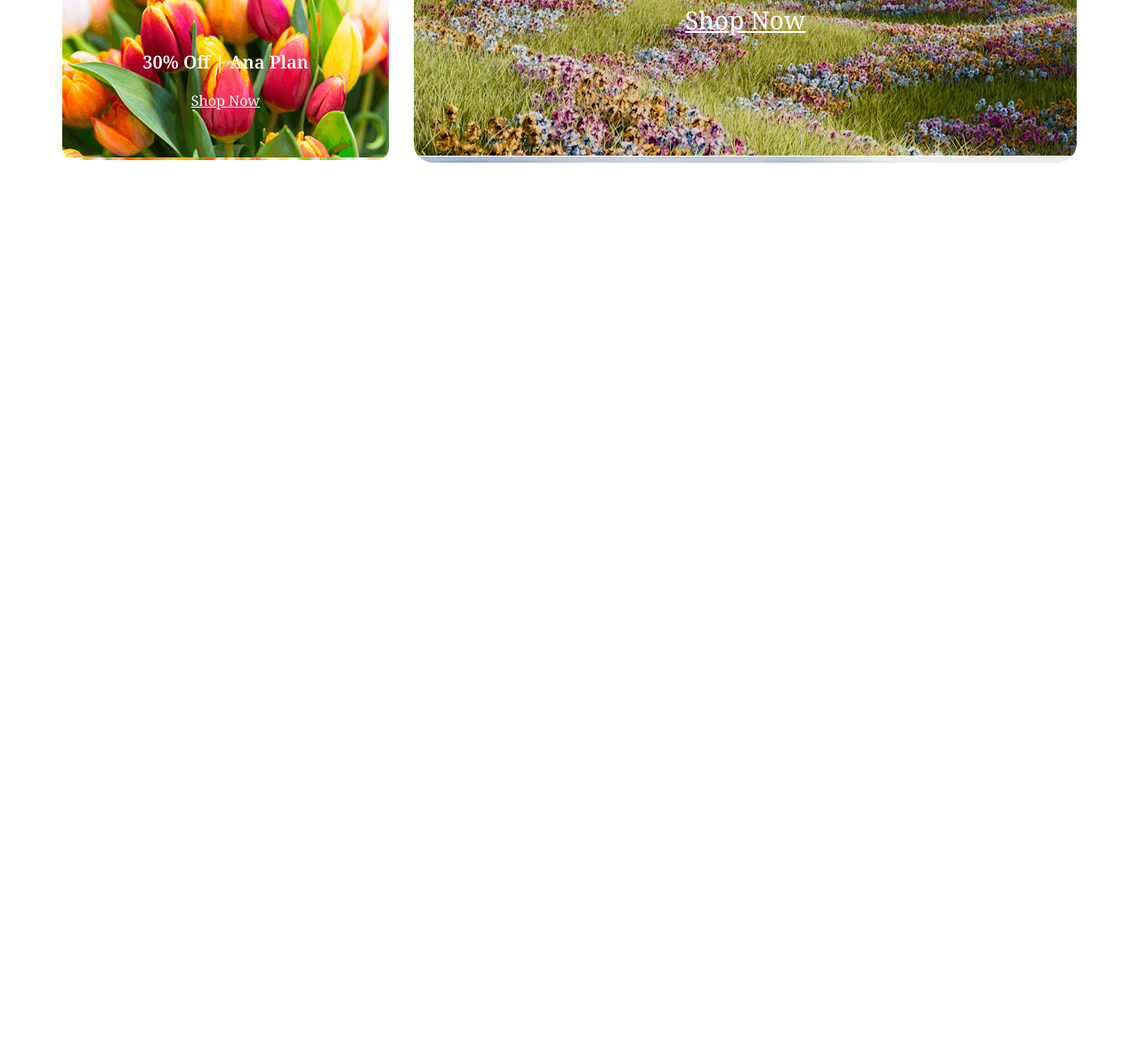
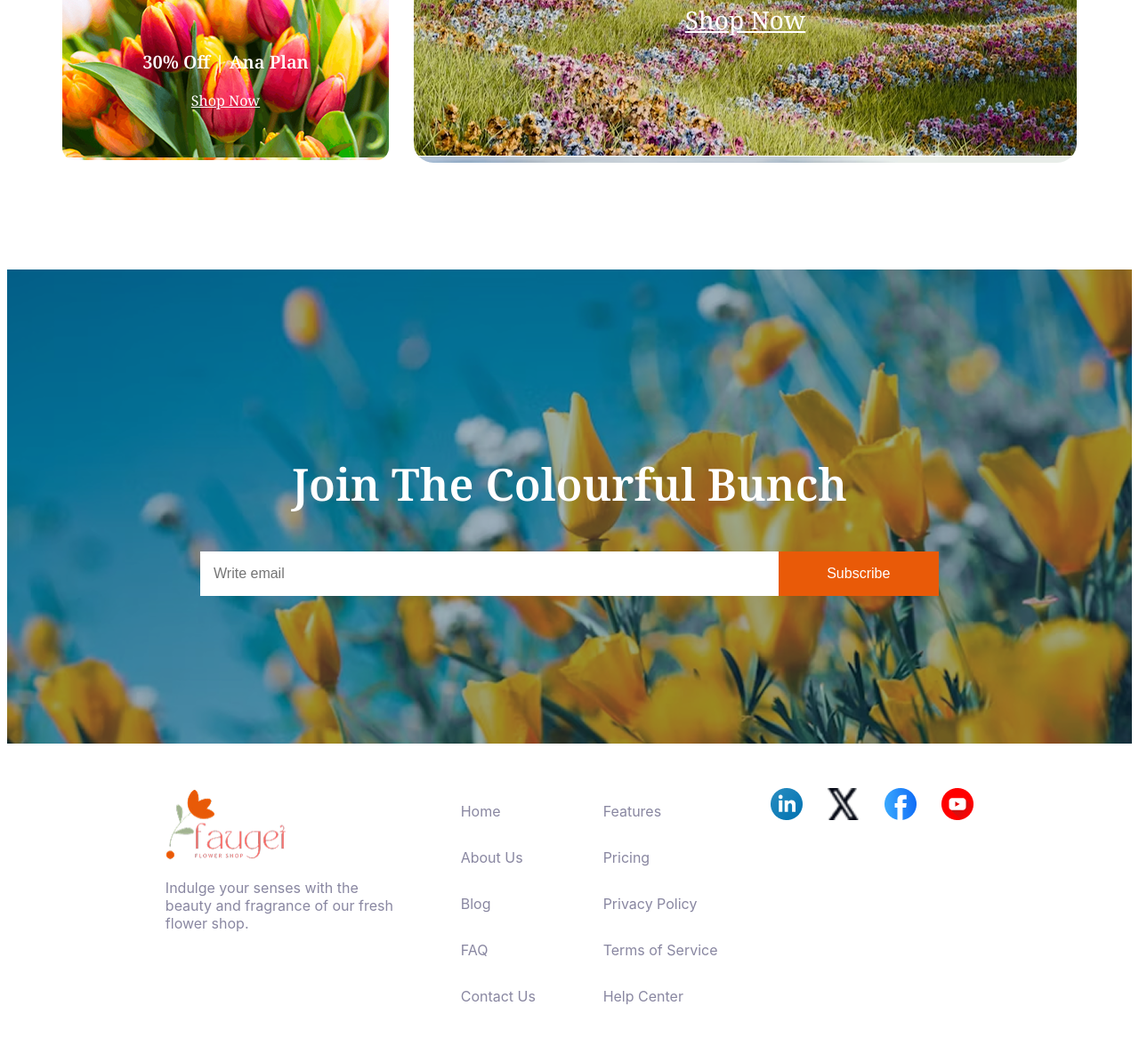
Before and after one commit to icamebyagain/assignment02, a plain HTML site: page index.html in a window 1280 px wide. Shown: the part 3364-4531 px from the top of the page at 89% size. Before the commit the page ends 3667 px from the top, so only its background shows below. Drawn offline with Linux system fonts and the light colour scheme.

Commit message:
complete

```diff
--- a/index.html
+++ b/index.html
@@ -212,7 +212,64 @@
             </div>
         </section>
 
+        <section>
+
+        </section>
+
     </main>
+    <footer>
+        <section class="footer-email">
+            <h2 class="colourful-title noto">Join The Colourful Bunch </h2>
+            <div class="input-bar">
+                 <input type="text" placeholder="Write email">
+                 <button class="btn-sub">Subscribe</button>
+            </div>
+        </section>
+        <section class="footer-end">
+            <div class="ft-left">
+                <img src="image/logo.png" alt="">
+                <p class="inter light-grey">Indulge your senses with the <br> beauty and fragrance of our fresh <br> flower shop. </p>
+
+            </div>
+            <div>
+                <ul class="inter">
+                    <li class="footer-list">
+                        <a href="">Home</a></li>
+                    <li class="footer-list">
+                        <a href="">About Us</a></li>
+                    <li class="footer-list">
+                        <a href="">Blog</a></li>
+                    <li class="footer-list">
+                        <a href="">FAQ</a></li>
+                    <li class="footer-list">
+                        <a href="">Contact Us</a></li>
+                </ul>
+            </div>
+            <div>
+                 <ul class="inter">
+                    <li class="footer-list">
+                        <a href="">Features</a></li>
+                    <li class="footer-list">
+                        <a href="">Pricing</a></li>
+                    <li class="footer-list">
+                        <a href="">Privacy Policy</a></li>
+                    <li class="footer-list">
+                        <a href="">Terms of Service</a></li>
+                    <li class="footer-list">
+                        <a href="">Help Center</a></li>
+                </ul>
+            </div>
+
+            <div class="footer-icons">
+                <img src="image/icon-linkedin.png" alt="linked-in">
+                <img src="image/icon-twitter.png" alt="twitter">
+                <img src="image/icon-facebook.png" alt="fb">
+                <img src="image/icon-youtube.png" alt="yt">
+            </div>
+        </section>
+
+
+    </footer>
 
 </body>
 
--- a/style/style.css
+++ b/style/style.css
@@ -282,6 +282,92 @@ main {
 }
 
 
+
+
+/* footer styles */
+
+
+.footer-email {
+    background-image: url("../image/news-letter-bg.png");
+    max-width: 1440px;
+    /* background-repeat: no-repeat; */
+    margin: 0 auto;
+    display: flex;
+    justify-content: center;
+    flex-direction: column;
+    align-items: center;
+
+    height: 533px;
+}
+
+.colourful-title{
+
+     color: white;
+     font-size: 50px;
+     font-weight: 600;
+}
+.input-bar {
+    max-width: 830px;
+    display: flex;
+    align-items: center;
+    gap: 0;
+
+}
+
+.input-bar input {
+
+    width: 644px;
+    height: 50px;
+    padding: 0 15px;
+    font-size: 16px;
+    border: none;
+
+}
+
+.btn-sub {
+    width: 186px;
+    height: 50px;
+    padding: 0 20px;
+    font-size: 16px;
+    background-color: var(--cl-org);
+    color: white;
+    border: none;
+    cursor: pointer;
+}
+.btn-sub:hover {
+    background-color: #d56726;
+    zoom: 105%;
+}
+.footer-end{
+    max-width:1120px;
+    margin: 50px 160px;
+}
+.ft-left img{
+    width: 135px; height: 82px;
+}
+
+.footer-end{
+    display: flex;
+    justify-content: space-around;
+}
+.footer-icons img{
+    margin-left: 24px;
+    height: 36px;
+    width: 36px;
+}
+.footer-list{
+    list-style: none;
+    margin-bottom: 32px;
+
+
+}
+.footer-list a {
+    text-decoration: none;
+    color: var(--txp-cl);
+}
+
+
+
 /* respopnsive */
 /* phone-device */
 @media screen and (max-width:576px) {
@@ -289,6 +375,42 @@ main {
     /* *{
         box-sizing: border-box;
     } */
+
+    /* footer */
+    .footer-email{
+        width: 100%;
+        height: 275px;
+    }
+    .input-bar input {
+
+    width: 218px;
+    }
+    .btn-sub {
+    width: 103px;
+    }
+    .colourful-title{
+        font-size: 20px;
+    }
+
+    /* footer End */
+
+    .footer-end{
+        flex-direction: column;
+        align-items: first baseline;
+        margin: 0;
+    }
+
+    .footer-end ul {
+    padding-left: 0;
+    /* margin-left: 0; */
+}
+
+.footer-end li {
+    margin-bottom: 50px;
+}
+
+
+
     .hide {
         display: none;
     }
@@ -383,12 +505,15 @@ main {
 
     .small,
     .lg {
-        width: 100% ;
+        width: 100%;
         height: 184px;
 
     }
 
-    .small a, .left-title, .right-title, .lg a{
+    .small a,
+    .left-title,
+    .right-title,
+    .lg a {
         font-size: 16px;
     }
 }
```
